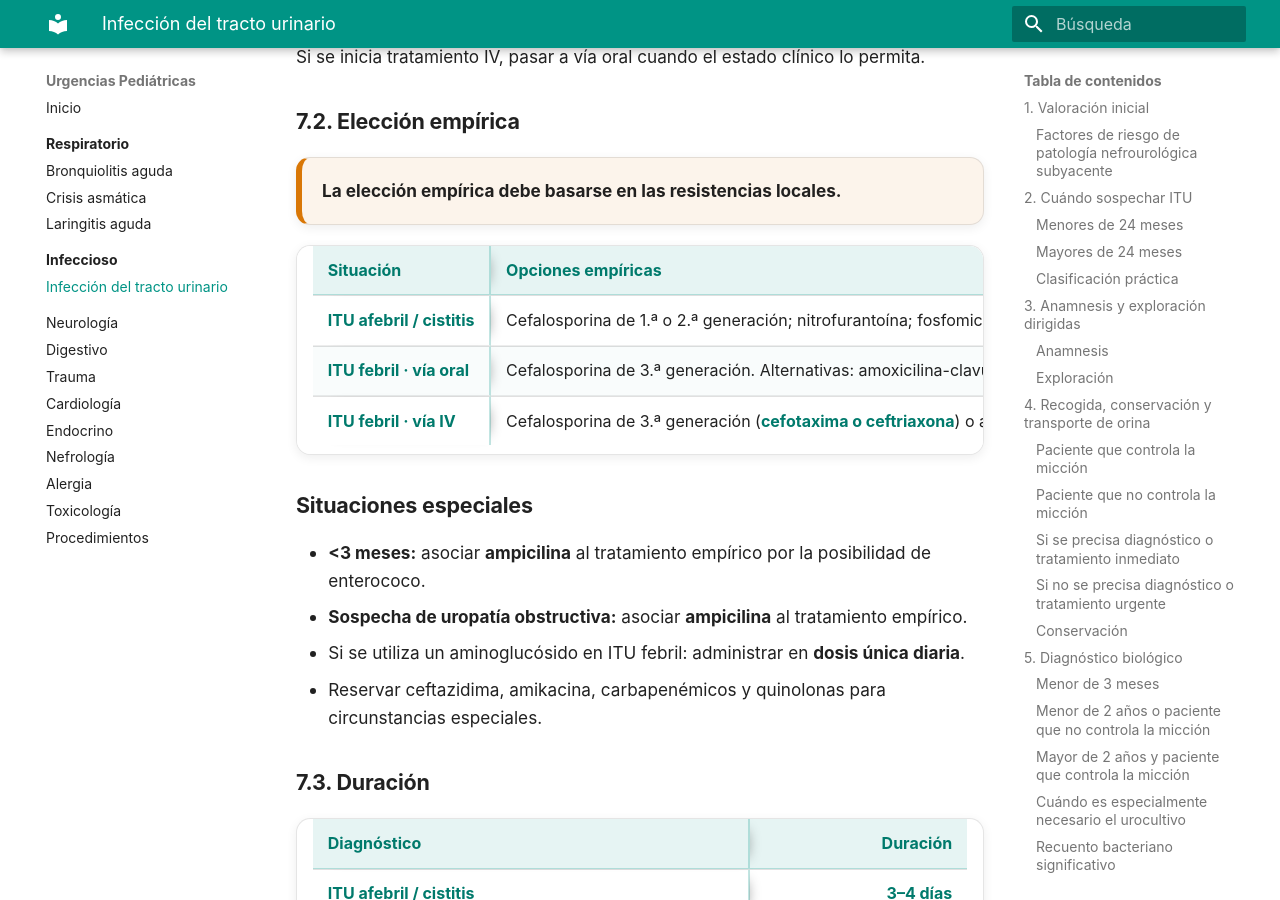
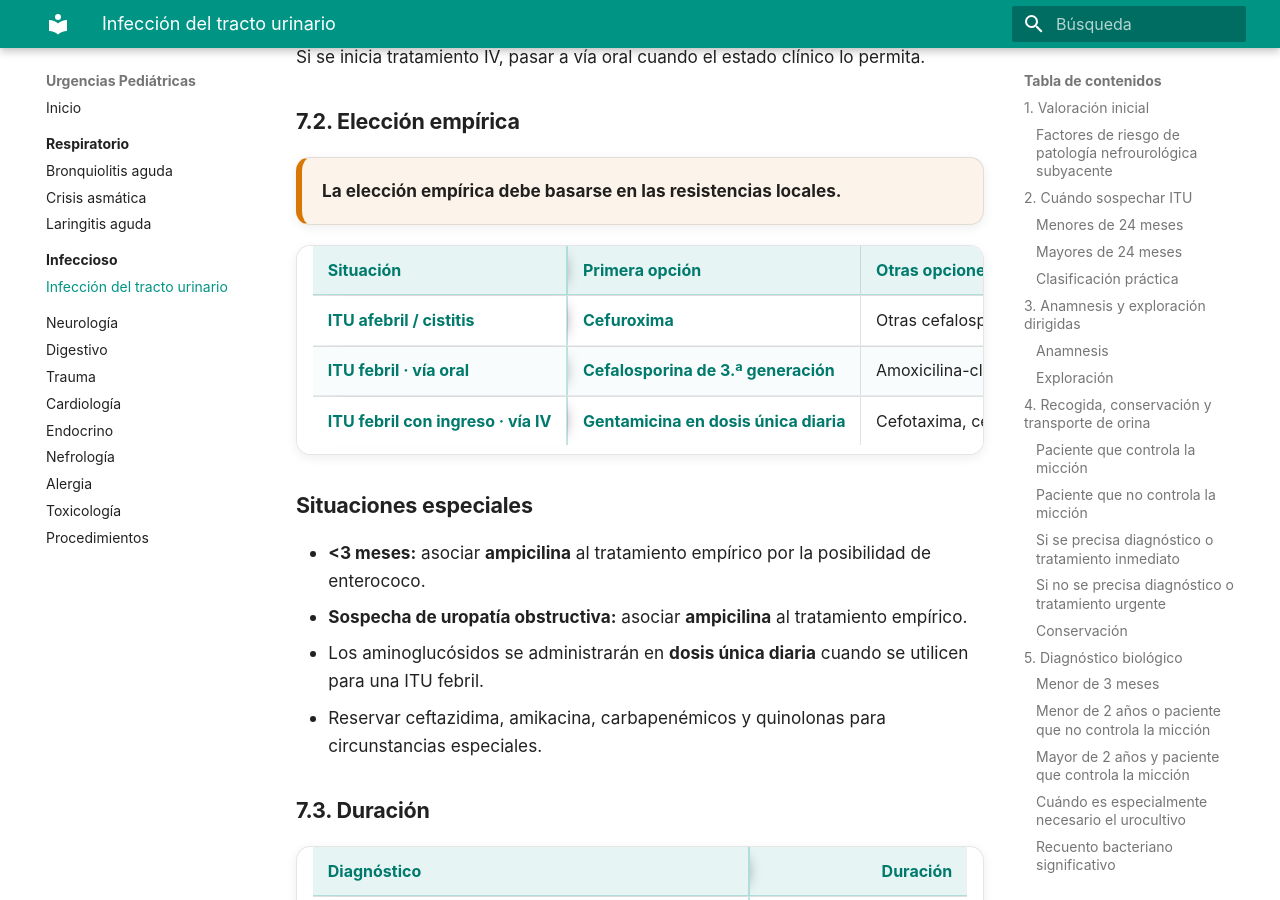
Before and after one commit to gonzaloares/urgencias-pediatricas, an MkDocs documentation site: the page built from docs/infeccioso/infeccion-tracto-urinario.md, in a window 1280 px wide and 900 px high, scrolled down 8279 px. Built offline with MkDocs 1.6.1 and Material for MkDocs 9.7.7, drawn with Linux system fonts in a browser that asks for light colours.

Commit message:
Prioriza cefuroxima y gentamicina en el tratamiento empírico

```diff
--- a/docs/infeccioso/infeccion-tracto-urinario.md
+++ b/docs/infeccioso/infeccion-tracto-urinario.md
@@ -276,17 +276,17 @@ Si se inicia tratamiento IV, pasar a vía oral cuando el estado clínico lo perm
   <strong>La elección empírica debe basarse en las resistencias locales.</strong>
 </div>
 
-| Situación | Opciones empíricas |
-|---|---|
-| **ITU afebril / cistitis** | Cefalosporina de 1.ª o 2.ª generación; nitrofurantoína; fosfomicina en >12 años. TM-SMX o amoxicilina-clavulánico 4/1 si la sensibilidad local de <i>E. coli</i> es >80–90%. |
-| **ITU febril · vía oral** | Cefalosporina de 3.ª generación. Alternativas: amoxicilina-clavulánico 4/1 o cefalosporina de 2.ª generación si la sensibilidad local de <i>E. coli</i> es >80–90%. |
-| **ITU febril · vía IV** | Cefalosporina de 3.ª generación (**cefotaxima o ceftriaxona**) o aminoglucósido (**gentamicina o tobramicina**). Alternativas: amoxicilina-clavulánico 5/1 o cefalosporina de 2.ª generación si la sensibilidad local de <i>E. coli</i> es >80–90%. |
+| Situación | Primera opción | Otras opciones |
+|---|---|---|
+| **ITU afebril / cistitis** | **Cefuroxima** | Otras cefalosporinas de 1.ª o 2.ª generación; nitrofurantoína; fosfomicina en >12 años. TM-SMX o amoxicilina-clavulánico 4/1 si la sensibilidad local de <i>E. coli</i> es >80–90%. |
+| **ITU febril · vía oral** | **Cefalosporina de 3.ª generación** | Amoxicilina-clavulánico 4/1 o cefalosporina de 2.ª generación si la sensibilidad local de <i>E. coli</i> es >80–90%. |
+| **ITU febril con ingreso · vía IV** | **Gentamicina en dosis única diaria** | Cefotaxima, ceftriaxona o tobramicina. Como alternativas: amoxicilina-clavulánico 5/1 o cefalosporina de 2.ª generación si la sensibilidad local de <i>E. coli</i> es >80–90%. |
 
 ### Situaciones especiales
 
 - **<3 meses:** asociar **ampicilina** al tratamiento empírico por la posibilidad de enterococo.
 - **Sospecha de uropatía obstructiva:** asociar **ampicilina** al tratamiento empírico.
-- Si se utiliza un aminoglucósido en ITU febril: administrar en **dosis única diaria**.
+- Los aminoglucósidos se administrarán en **dosis única diaria** cuando se utilicen para una ITU febril.
 - Reservar ceftazidima, amikacina, carbapenémicos y quinolonas para circunstancias especiales.
 
 ### 7.3. Duración
```
